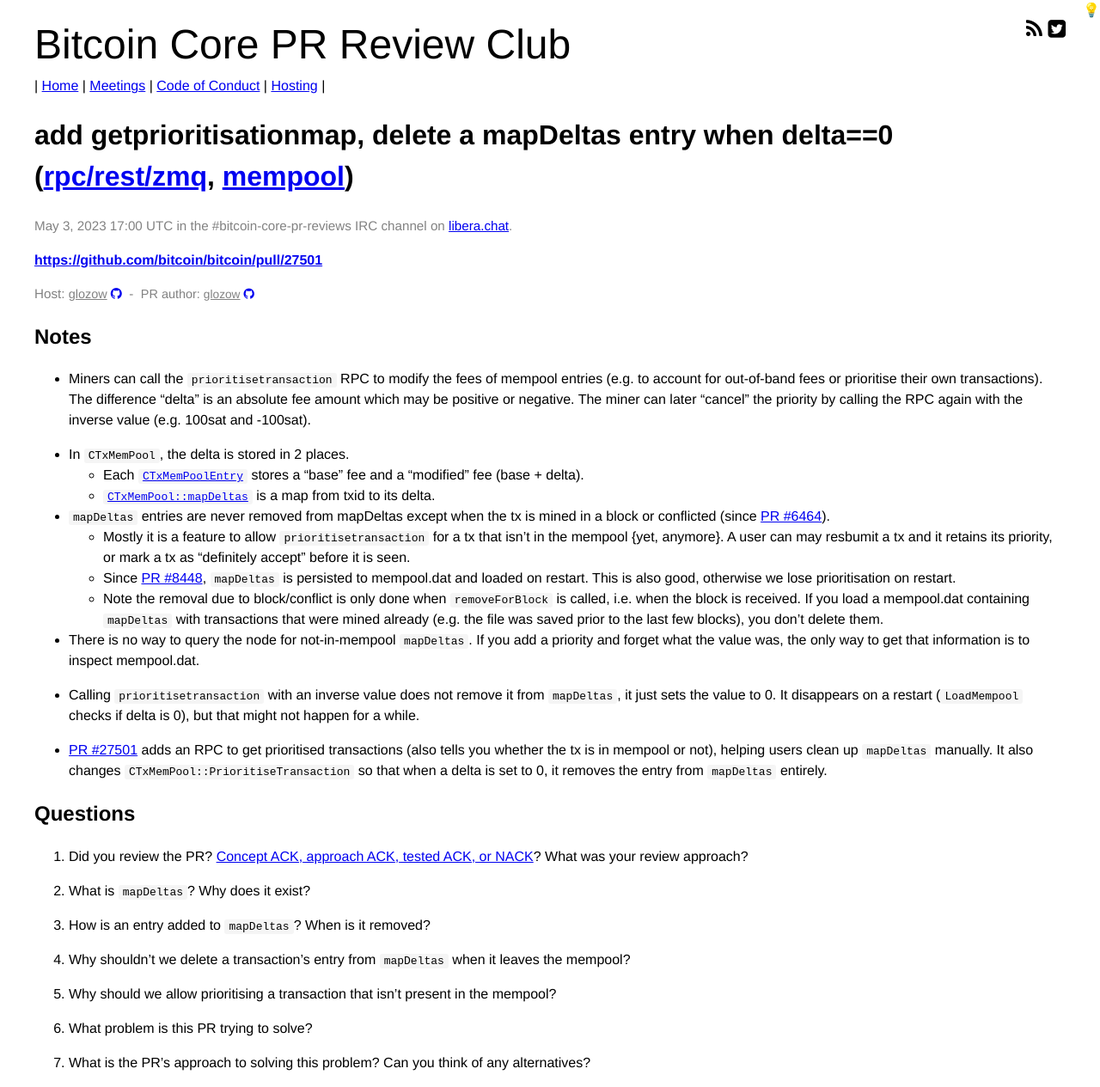
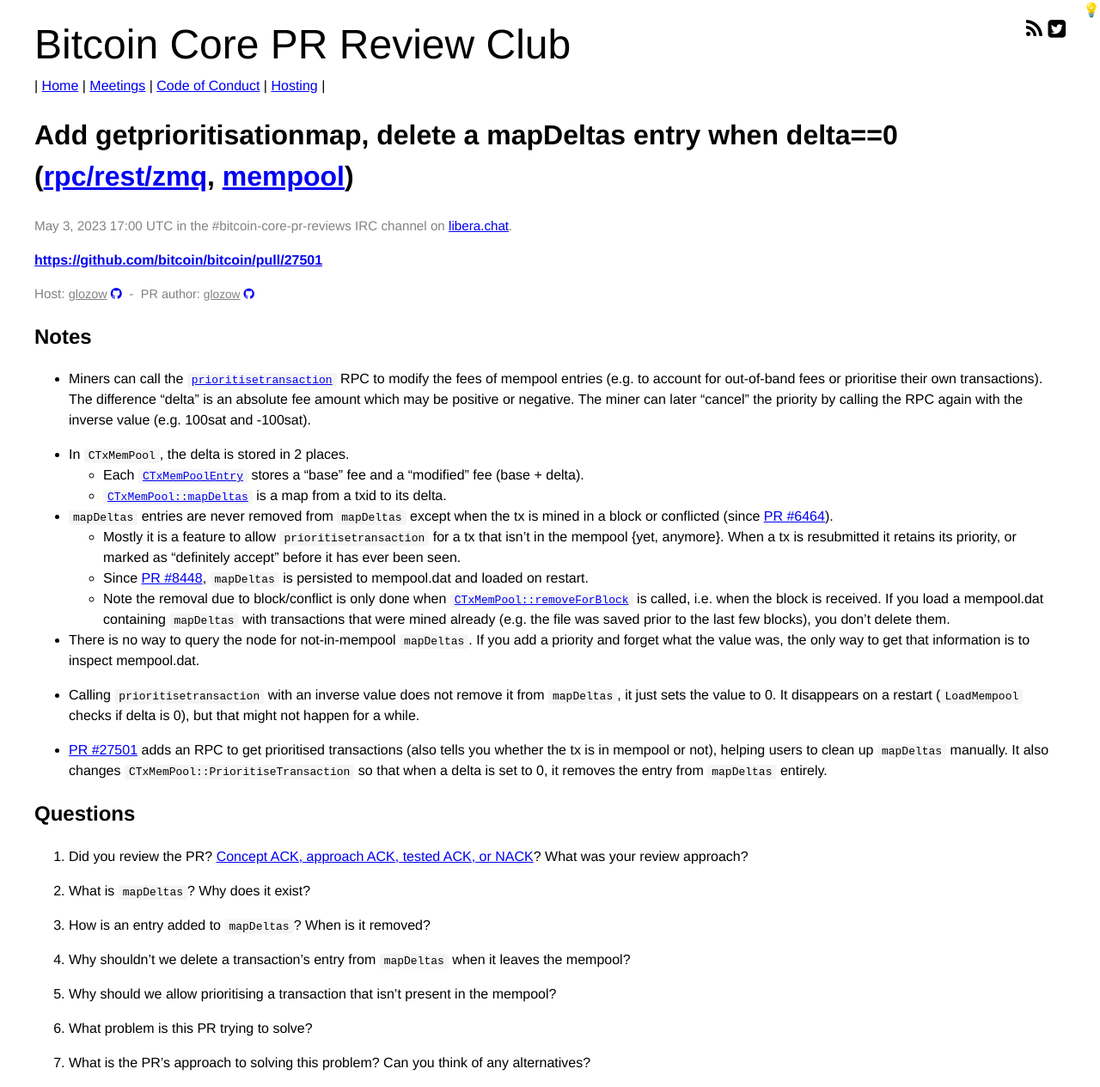
Before and after one commit to bitcoin-core-review-club/website, a Jekyll site: the page built from _posts/2023-05-03-#27501.md, in a window 1280 px wide. Shown: the whole page at 86% size. Built offline with Jekyll 4.4.1, drawn with Linux system fonts in a browser that asks for light colours.

Commit message:
n27501 minor additions

```diff
--- a/_posts/2023-05-03-#27501.md
+++ b/_posts/2023-05-03-#27501.md
@@ -1,7 +1,7 @@
 ---
 layout: pr
 date: 2023-05-03
-title: "add getprioritisationmap, delete a mapDeltas entry when delta==0"
+title: "Add getprioritisationmap, delete a mapDeltas entry when delta==0"
 pr: 27501
 authors: [glozow]
 components: ["rpc/rest/zmq", "mempool"]
@@ -12,7 +12,7 @@
 
 ## Notes
 
-- Miners can call the `prioritisetransaction` RPC to modify the fees of mempool entries (e.g. to
+- Miners can call the [`prioritisetransaction`](https://bitcoincore.org/en/doc/24.0.0/rpc/mining/prioritisetransaction/) RPC to modify the fees of mempool entries (e.g. to
   account for out-of-band fees or prioritise their own transactions). The difference "delta" is an
 absolute fee amount which may be positive or negative. The miner can later "cancel" the
 priority by calling the RPC again with the inverse value (e.g. 100sat and -100sat).
@@ -20,14 +20,13 @@
 - In `CTxMemPool`, the delta is stored in 2 places.
 	- Each [`CTxMemPoolEntry`](https://github.com/bitcoin/bitcoin/blob/d89aca1bdbe52406f000e3fa8dda12c46dca9bdd/src/kernel/mempool_entry.h#L65) stores a "base" fee and a "modified" fee (base + delta).
 	- [`CTxMemPool::mapDeltas`](https://github.com/bitcoin/bitcoin/blob/d89aca1bdbe52406f000e3fa8dda12c46dca9bdd/src/txmempool.h#L450)
-	  is a map from txid to its delta.
-- `mapDeltas` entries are never removed from mapDeltas except when the tx is mined in a block or conflicted (since [PR #6464](https://github.com/bitcoin/bitcoin/pull/6464)).
+	  is a map from a txid to its delta.
+- `mapDeltas` entries are never removed from `mapDeltas` except when the tx is mined in a block or conflicted (since [PR #6464](https://github.com/bitcoin/bitcoin/pull/6464)).
 	- Mostly it is a feature to allow `prioritisetransaction` for a tx that isn't in the mempool
-	  {yet, anymore}. A user can may resbumit a tx and it retains its priority, or mark a tx as
-"definitely accept" before it is seen.
-	- Since [PR #8448](https://github.com/bitcoin/bitcoin/pull/8448), `mapDeltas` is persisted to mempool.dat and loaded on restart. This is also
-	  good, otherwise we lose prioritisation on restart.
-	- Note the removal due to block/conflict is only done when `removeForBlock` is called, i.e.
+	  {yet, anymore}. When a tx is resubmitted it retains its priority, or marked as
+"definitely accept" before it has ever been seen.
+	- Since [PR #8448](https://github.com/bitcoin/bitcoin/pull/8448), `mapDeltas` is persisted to mempool.dat and loaded on restart.
+	- Note the removal due to block/conflict is only done when [`CTxMemPool::removeForBlock`](https://github.com/bitcoin/bitcoin/blob/904a98702e7372ed186e3faa81ef64f1ce49c945/src/txmempool.cpp#L622) is called, i.e.
 	  when the block is received. If you load a mempool.dat containing `mapDeltas` with
 transactions that were mined already (e.g. the file was saved prior to the last few blocks), you
 don't delete them.
@@ -38,7 +37,7 @@
 might not happen for a while.
 
 - [PR #27501](https://github.com/bitcoin/bitcoin/pull/27501) adds an RPC to get prioritised
-  transactions (also tells you whether the tx is in mempool or not), helping users clean up
+  transactions (also tells you whether the tx is in mempool or not), helping users to clean up
 `mapDeltas` manually. It also changes `CTxMemPool::PrioritiseTransaction` so that when a delta is
 set to 0, it removes the entry from `mapDeltas` entirely.
 
```
